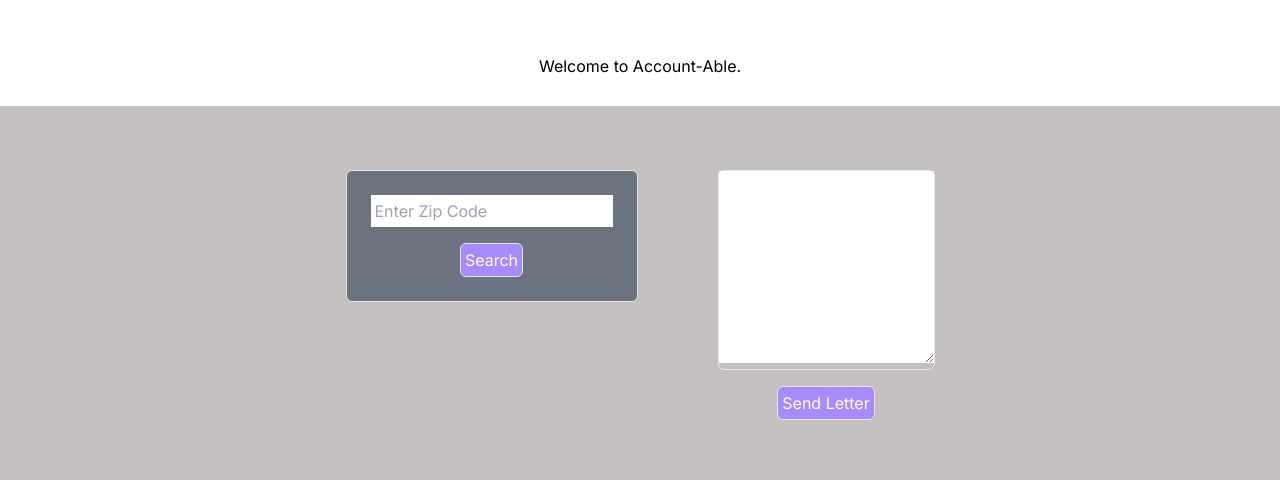
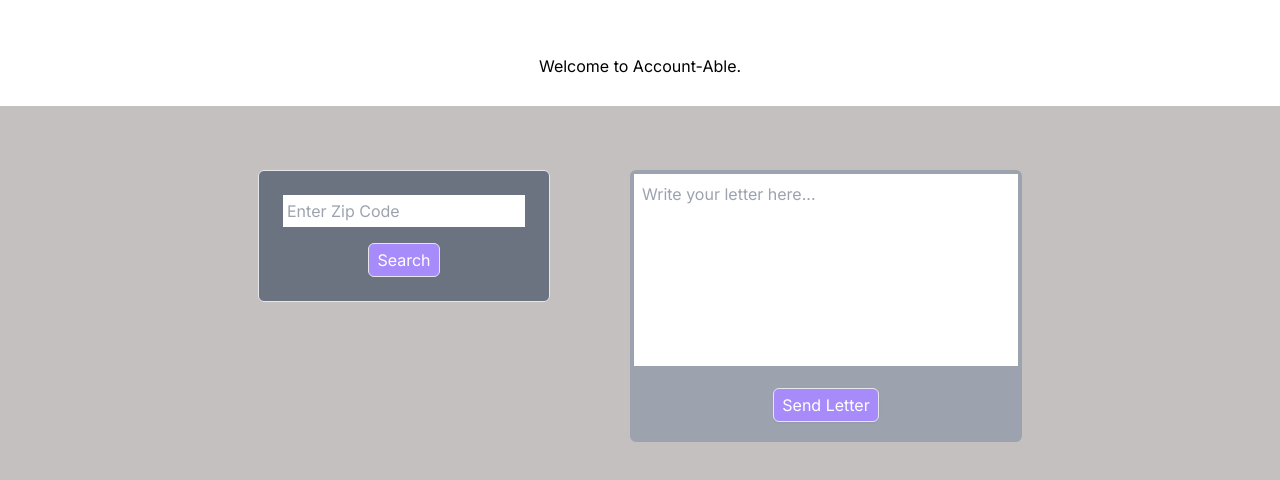
Before and after one commit to tbraeck/account-able, a Next.js app: page / in a window 1280 px wide. Shown: the part 246-726 px from the top of the page. Built offline with nearby package versions, Linux system fonts and the light colour scheme.

Commit message:
styling for main page and inputs

```diff
--- a/app/components/LetterEditor.js
+++ b/app/components/LetterEditor.js
@@ -5,17 +5,19 @@ const LetterEditor = ({ onSend }) => {
   const [content, setContent] = useState("");
 
   return (
-    <div className=" flex flex-col justify-center items-center ">
-      <div className="border rounded-md">
-        <textarea
-          rows={10}
+    <div className=" flex flex-col justify-center items-center border rounded-md border-4 border-gray-400 bg-gray-400">
+      <div className="  ">
+          <textarea
+          rows={10} // Controls the height by rows
+          maxLength={500} // Limits the character count to 500
           value={content}
           onChange={(e) => setContent(e.target.value)}
-          className="h-48"
+          className="resize-none h-48 w-96 p-2  "
+          placeholder="Write your letter here..."
         />
       </div>
       <div >
-        <button onClick={() => onSend(content)} className="justify-center bg-violet-400 border rounded-md p-1 mt-4 text-white">Send Letter</button>
+        <button onClick={() => onSend(content)} className="justify-center bg-violet-400  p-1 px-2 mt-4 mb-4 text-white drop-shadow-sm border rounded-md ">Send Letter</button>
       </div>
     </div>
   );
--- a/app/components/SearchForm.js
+++ b/app/components/SearchForm.js
@@ -20,7 +20,7 @@ const SearchForm = ({ setPoliticians }) => {
         className="p-1 "
       />
       <div className="flex items-center justify-center">
-        <button onClick={handleSearch} className="bg-violet-400 border rounded-md p-1 mt-4 text-white">Search</button>
+        <button onClick={handleSearch} className="bg-violet-400 border rounded-md p-1 px-2 mt-4 text-white">Search</button>
       </div>
     </div>
   );
```
